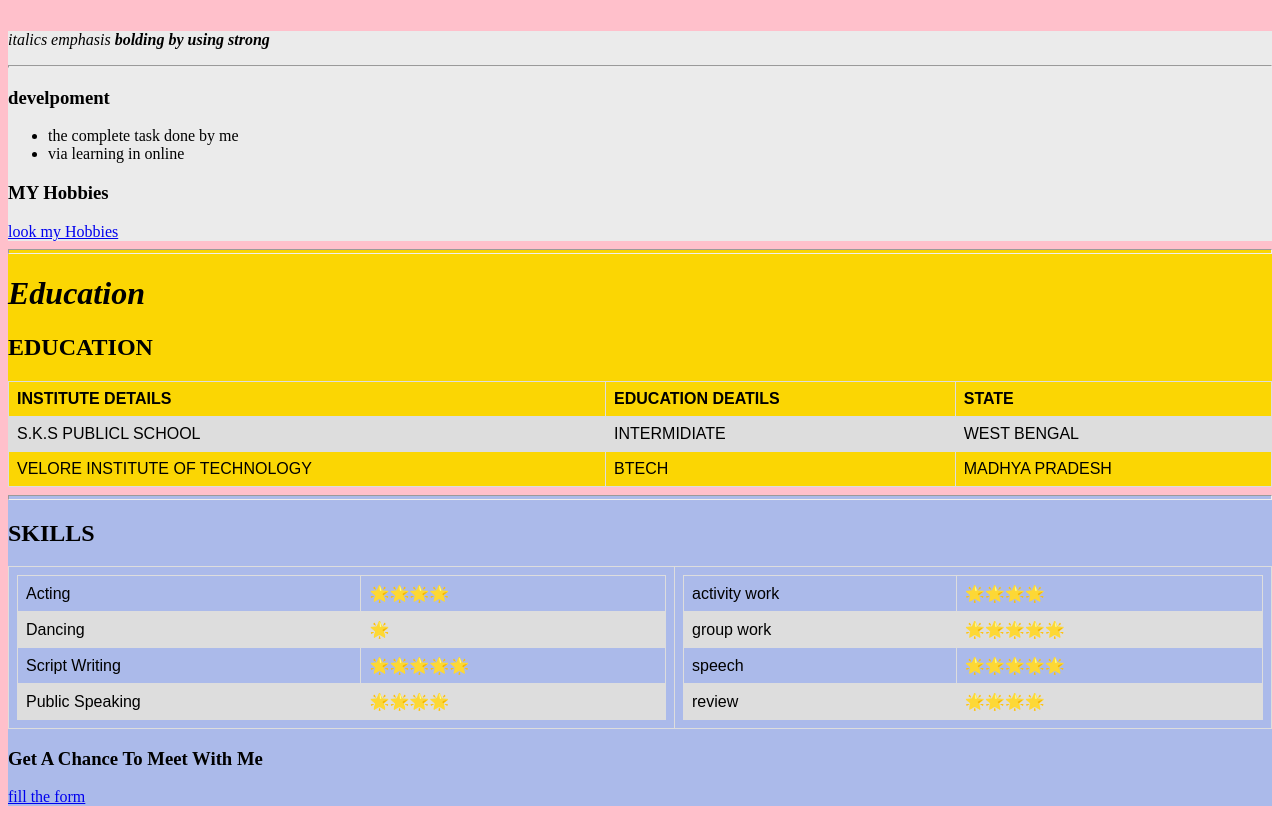
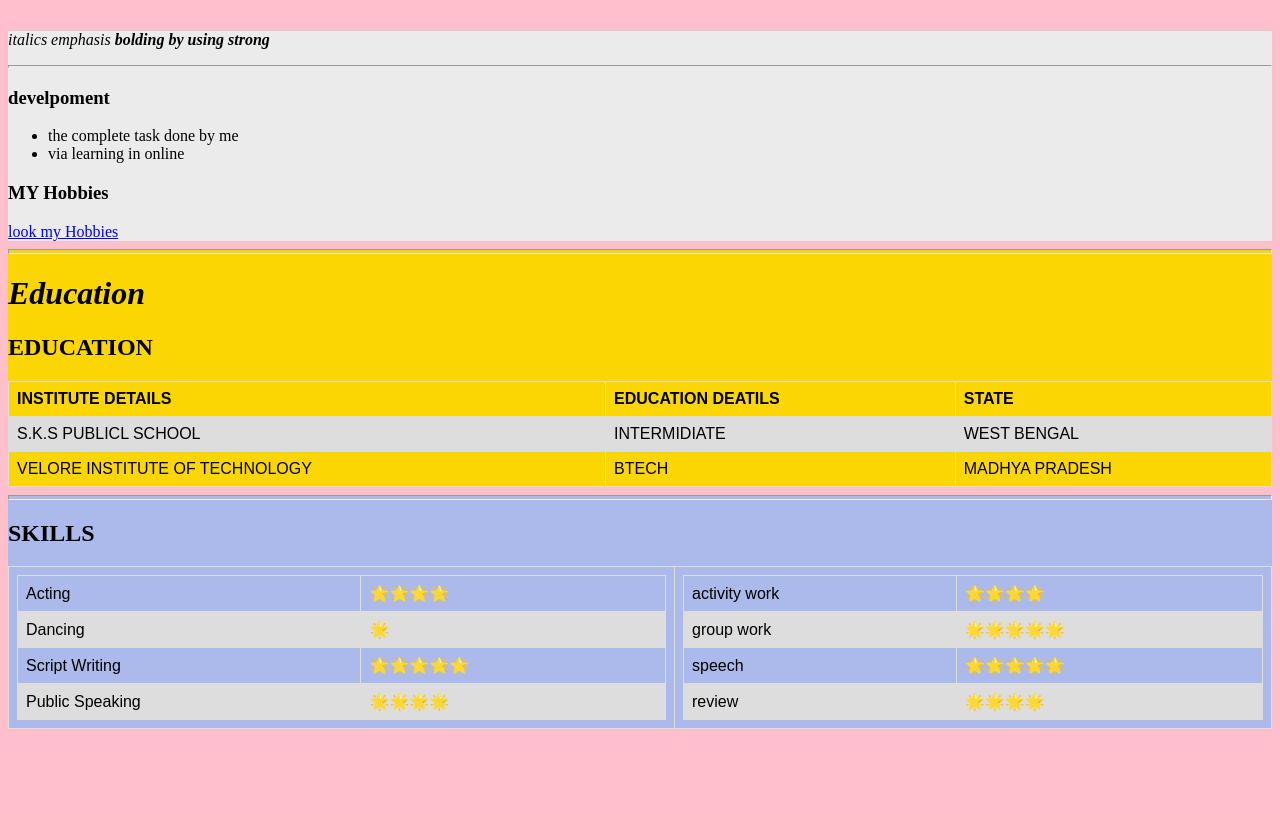
Before and after one commit to mukeshghosh510/web-wale, a plain HTML site: page HTML-personal site/index.html in a window 1280 px wide. Shown: the part 183-997 px from the top of the page. After the commit the page ends 920 px from the top, so only its background shows below. Drawn offline with Linux system fonts and the light colour scheme.

Commit message:
Update index.html

```diff
--- a/HTML-personal site/index.html
+++ b/HTML-personal site/index.html
@@ -189,7 +189,7 @@
               </td>
             </tr>
           </table>
-          <h3>Get A Chance To Meet With Me</h3><a href="https://github.com/mukeshghosh510/web-wale/blob/main/form.html">fill the form</a>
+          <!---<h3>Get A Chance To Meet With Me</h3><a href="https://github.com/mukeshghosh510/web-wale/blob/main/form.html">fill the form</a>-->
     </div>
   </body>
 
```
